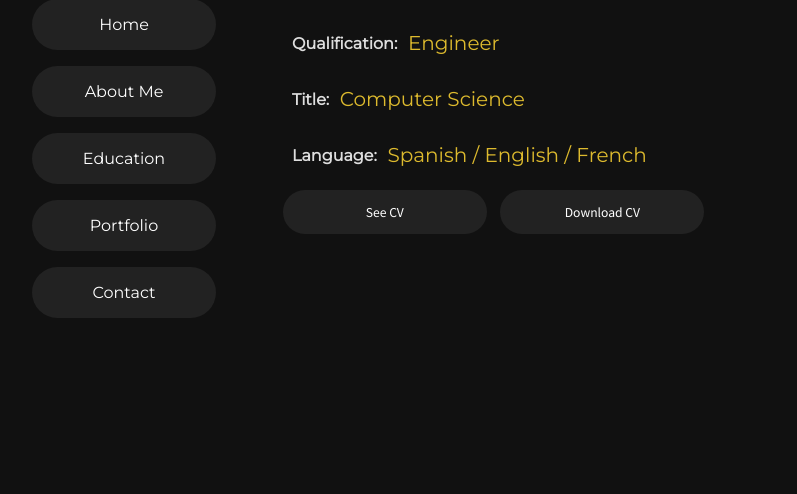
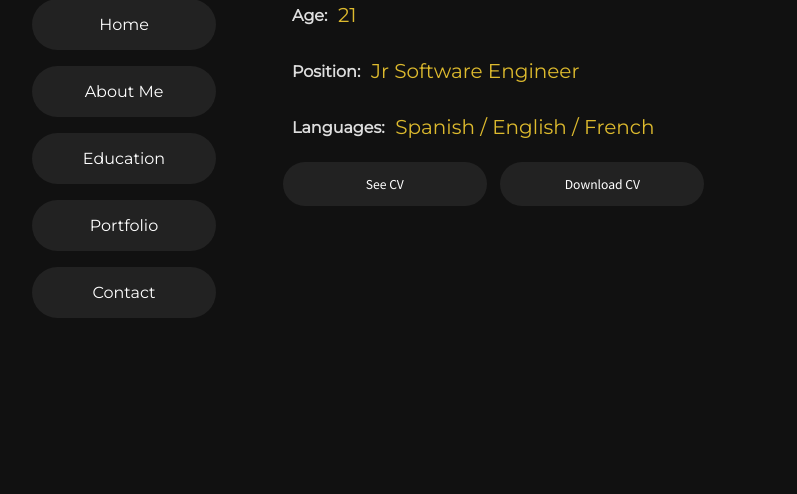
Before and after one commit to AsyncSpaghettiDev/asyncspaghettidev.github.io, a plain HTML site: page about.html in a window 1280 px wide. Shown: the part 306-800 px from the top of the page, without its empty margins (36-833 px from the left). Drawn offline with Linux system fonts and the light colour scheme.

Commit message:
Update about.html

```diff
--- a/about.html
+++ b/about.html
@@ -37,9 +37,8 @@
         <div class="info">
             <h3 class="flex"><span>Name:</span>Jonathan Mojica</h3>
             <h3 class="flex"><span>Age:</span>21</h3>
-            <h3 class="flex"><span>Qualification:</span>Engineer</h3>
-            <h3 class="flex"><span>Title:</span>Computer Science</h3>
-            <h3 class="flex"><span>Language:</span>Spanish / English / French</h3>
+            <h3 class="flex"><span>Position:</span>Jr Software Engineer</h3>
+            <h3 class="flex"><span>Languages:</span>Spanish / English / French</h3>
             <div class="flex">
                 <a href="./resume.pdf" target="_blank" class="btn btn-small">See CV</a>
                 <a href="./resume.pdf" target="_blank" download="resume_jonathan_mojica.pdf" class="btn btn-small">Download CV</a>
```
